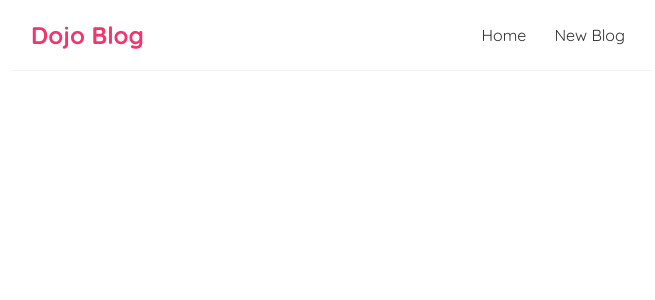
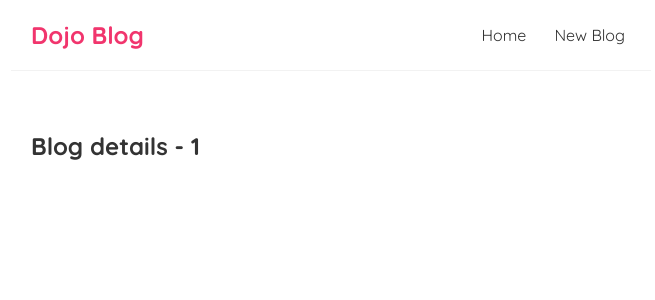
Before and after one commit to RaazKH/dojo-blog, a React (Create React App) app: page /blogs/1 in a window 1280 px wide. Shown: the top 300 px of the page, without its empty margins (309-964 px from the left). Built offline with nearby package versions, Linux system fonts and the light colour scheme.

Commit message:
Added route parameters

```diff
--- a/src/App.js
+++ b/src/App.js
@@ -2,6 +2,7 @@
 import Home from './Home';
 import { BrowserRouter as Router, Route, Switch } from 'react-router-dom';
 import Create from './Create';
+import BlogDetails from './BlogDetails';
 
 function App() {
 
@@ -17,6 +18,9 @@
             <Route path="/create">
               <Create />
             </Route>
+            <Route path="/blogs/:id">
+              <BlogDetails />
+            </Route>
           </Switch>
         </div>
       </div>
--- /dev/null
+++ b/src/BlogDetails.js
@@ -0,0 +1,13 @@
+import { useParams } from "react-router";
+
+const BlogDetails = () => {
+    const { id } = useParams();
+
+    return (
+        <div className="blog-details">
+            <h2>Blog details - {id}</h2>
+        </div>
+    );
+}
+
+export default BlogDetails;
--- a/src/BlogList.js
+++ b/src/BlogList.js
@@ -1,3 +1,5 @@
+import { Link } from "react-router-dom";
+
 const BlogList = ({blogs, title}) => {
 
     return (
@@ -5,8 +7,10 @@
             <h2>{title}</h2>
              {blogs.map((blog) => (
                 <div className="blog-preview" key={blog.id}>
-                    <h2>{blog.title}</h2>
-                    <p>written by {blog.author}</p>
+                    <Link to={`/blogs/${blog.id}`}>
+                        <h2>{blog.title}</h2>
+                        <p>written by {blog.author}</p>
+                    </Link>
                 </div>
             ))}
         </div>
--- a/src/index.css
+++ b/src/index.css
@@ -48,3 +48,7 @@
   color: #f1356d;
   margin-bottom: 8px;
 }
+
+.blog-preview a{
+  text-decoration: none;
+}
```
